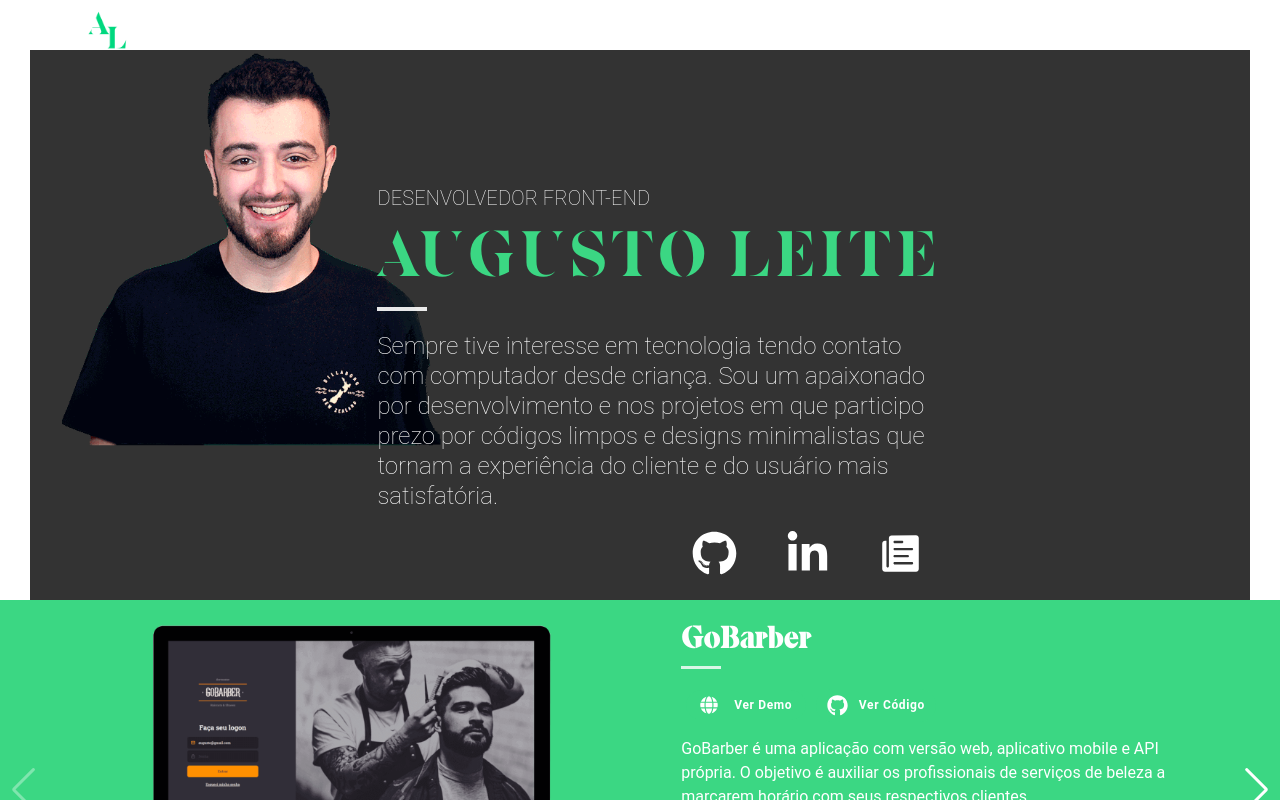
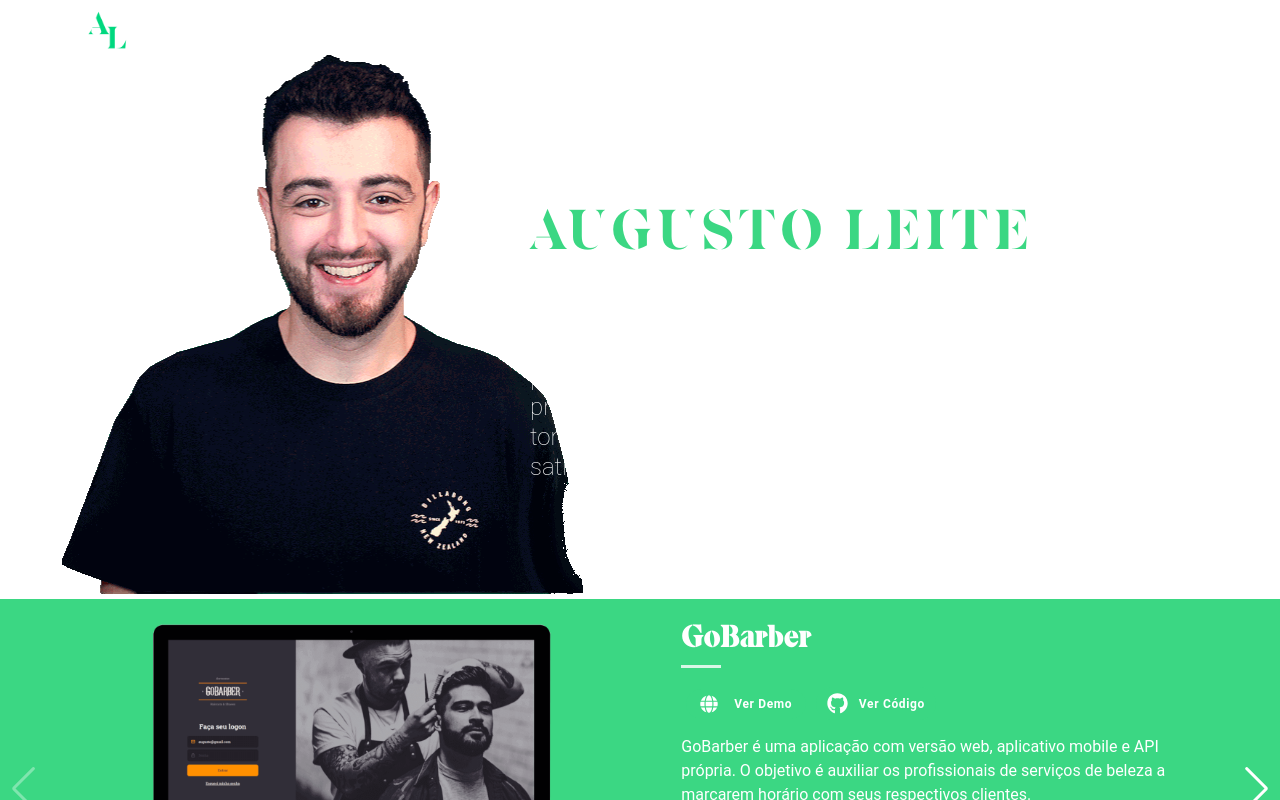
Before and after one commit to augustorl/augustoleite.com, a Next.js app: page / in a window 1280 px wide. Shown: the top 800 px of the page. Built offline with nearby package versions, Linux system fonts and the light colour scheme.

Commit message:
fix header component

```diff
--- a/src/styles/components/Header.js
+++ b/src/styles/components/Header.js
@@ -62,7 +62,6 @@ export const Container = styled.div`
     padding: 0 2rem;
     display: flex;
     justify-content: space-between;
-    background: rgba(0,0,0, 0.8)
   }
   @media (max-width: 886px) {
      {
@@ -78,28 +77,20 @@ export const Container = styled.div`
 `;
 
 export const HeaderPhoto = styled.div`
-  img {
-    display: block;
-    height: auto;
-  }
-  @media (max-width: 430px) {
-    img {
-      width: 100%;
-    }
-  }
+  width: 100%;
 `;
 
 export const HeaderText = styled.div`
    {
     z-index: 1;
-    padding-top: 130px;
+    padding-top: 110px;
     width: 100%;
-    margin-left: -70px;
+    margin-left: -220px;
   }
   h1 {
     padding: 0;
     color: #3bd783;
-    font-size: 4rem;
+    font-size: 3.5rem;
     letter-spacing: 0.4rem;
     font-family: 'EksellDisplayWeb-Stencil', serif;
     text-transform: uppercase;
```
